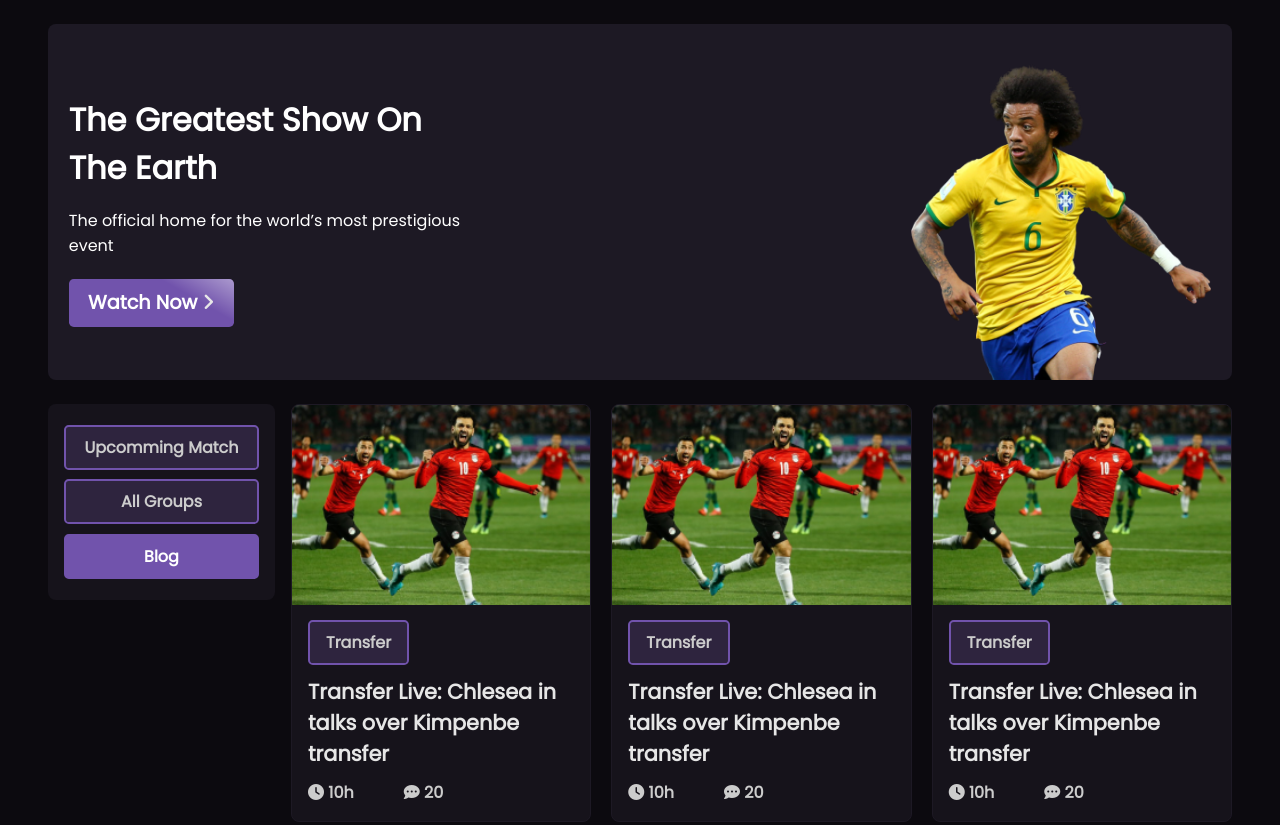
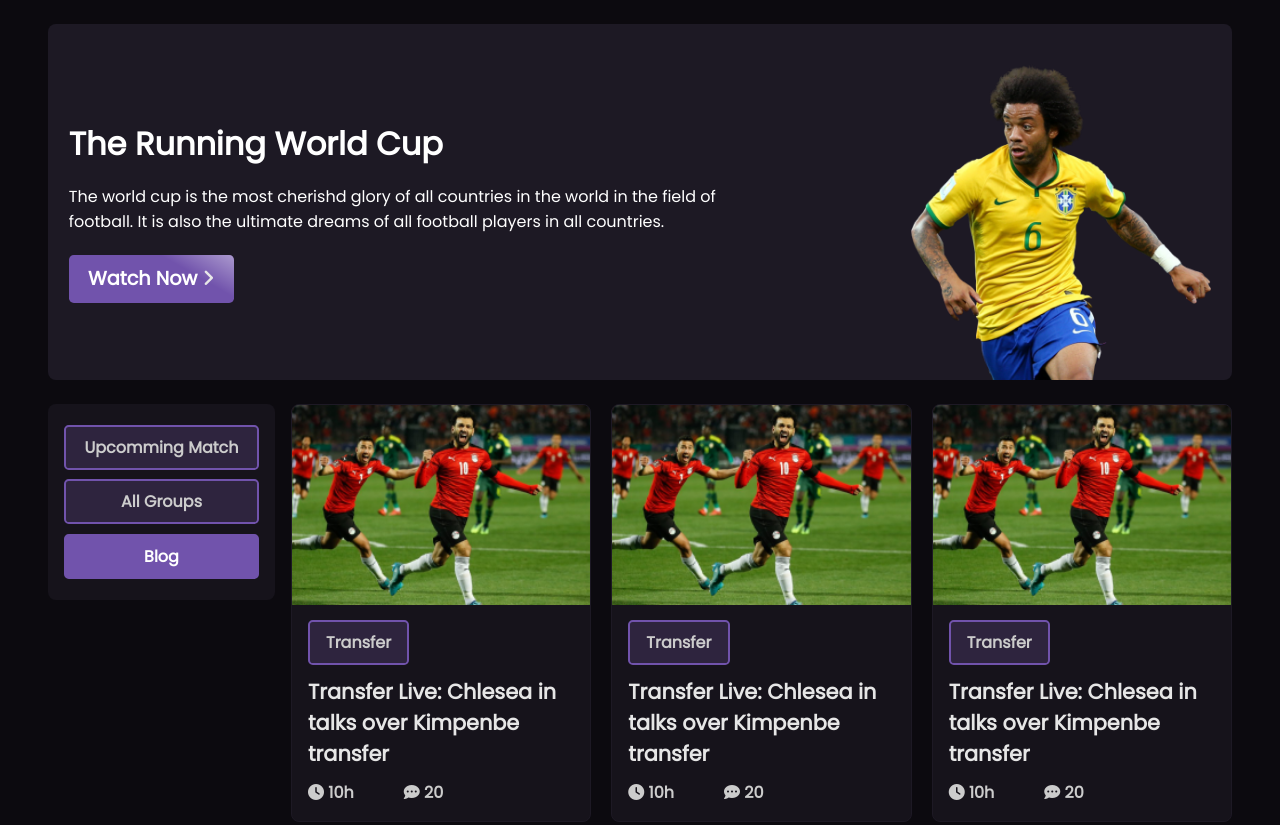
Before and after one commit to PJAheibam/world-cup, a plain HTML site: page index.html in a window 1280 px wide. Shown: the top 825 px of the page. Drawn offline with Linux system fonts and the light colour scheme.

Commit message:
final commit

```diff
--- a/index.html
+++ b/index.html
@@ -16,8 +16,12 @@
     <header class="header">
       <section class="container">
         <div class="content">
-          <h1>The greatest show on the earth</h1>
-          <p>The official home for the world’s most prestigious event</p>
+          <h1>The running world cup</h1>
+          <p>
+            The world cup is the most cherishd glory of all countries in the
+            world in the field of football. It is also the ultimate dreams of
+            all football players in all countries.
+          </p>
           <a class="button link active" href="" target="_blank"
             >Watch now <i class="fa-solid fa-angle-right"></i
           ></a>
```
Also changed, not shown: upcomming-match.html (+4 -3 lines).
